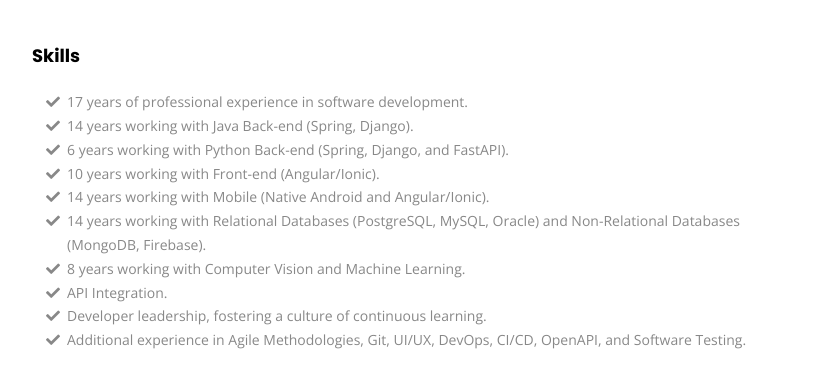
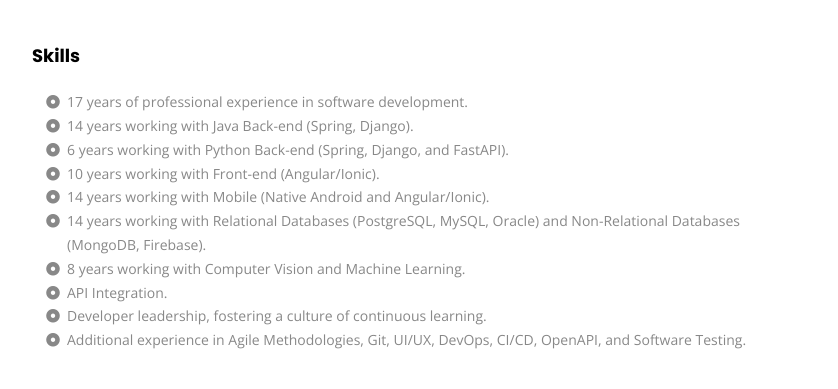
Before and after one commit to gabrieltavaresmelo/portifolio, a plain HTML site: page index.html in a window 1280 px wide. Shown: the part 1658-2047 px from the top of the page, without its empty margins (368-1206 px from the left). Drawn offline with nearby package versions, Linux system fonts and the light colour scheme.

Commit message:
Update index.html

```diff
--- a/index.html
+++ b/index.html
@@ -160,43 +160,43 @@
 					<h4 class="mt-4 mt-md-0 mb-4">Skills</h4>
 					<ul class="fa-ul mb-0 mb-3">
                         <li>
-                            <span class="fa-li"><i class="fas fa-check"></i></span>
+                            <span class="fa-li"><i class="fas fa-dot-circle"></i></span>
                             17 years of professional experience in software development.
                         </li>
                         <li>
-                            <span class="fa-li"><i class="fas fa-check"></i></span>
+                            <span class="fa-li"><i class="fas fa-dot-circle"></i></span>
                             14 years working with Java Back-end (Spring, Django).
                         </li>
                         <li>
-                            <span class="fa-li"><i class="fas fa-check"></i></span>
+                            <span class="fa-li"><i class="fas fa-dot-circle"></i></span>
                             6 years working with Python Back-end (Spring, Django, and FastAPI).
                         </li>
                         <li>
-                            <span class="fa-li"><i class="fas fa-check"></i></span>
+                            <span class="fa-li"><i class="fas fa-dot-circle"></i></span>
                             10 years working with Front-end (Angular/Ionic).
                         </li>
                         <li>
-                            <span class="fa-li"><i class="fas fa-check"></i></span>
+                            <span class="fa-li"><i class="fas fa-dot-circle"></i></span>
                             14 years working with Mobile (Native Android and Angular/Ionic).
                         </li>
                         <li>
-                            <span class="fa-li"><i class="fas fa-check"></i></span>
+                            <span class="fa-li"><i class="fas fa-dot-circle"></i></span>
                             14 years working with Relational Databases (PostgreSQL, MySQL, Oracle) and Non-Relational Databases (MongoDB, Firebase).
                         </li>
                         <li>
-                            <span class="fa-li"><i class="fas fa-check"></i></span>
+                            <span class="fa-li"><i class="fas fa-dot-circle"></i></span>
                             8 years working with Computer Vision and Machine Learning.
                         </li>
                         <li>
-                            <span class="fa-li"><i class="fas fa-check"></i></span>
+                            <span class="fa-li"><i class="fas fa-dot-circle"></i></span>
                             API Integration.
                         </li>
 						<li>
-                            <span class="fa-li"><i class="fas fa-check"></i></span>
+                            <span class="fa-li"><i class="fas fa-dot-circle"></i></span>
                             Developer leadership, fostering a culture of continuous learning.
                         </li>
 						<li>
-                            <span class="fa-li"><i class="fas fa-check"></i></span>
+                            <span class="fa-li"><i class="fas fa-dot-circle"></i></span>
                             Additional experience in Agile Methodologies, Git, UI/UX, DevOps, CI/CD, OpenAPI, and Software Testing.
                         </li>
                     </ul>
```
